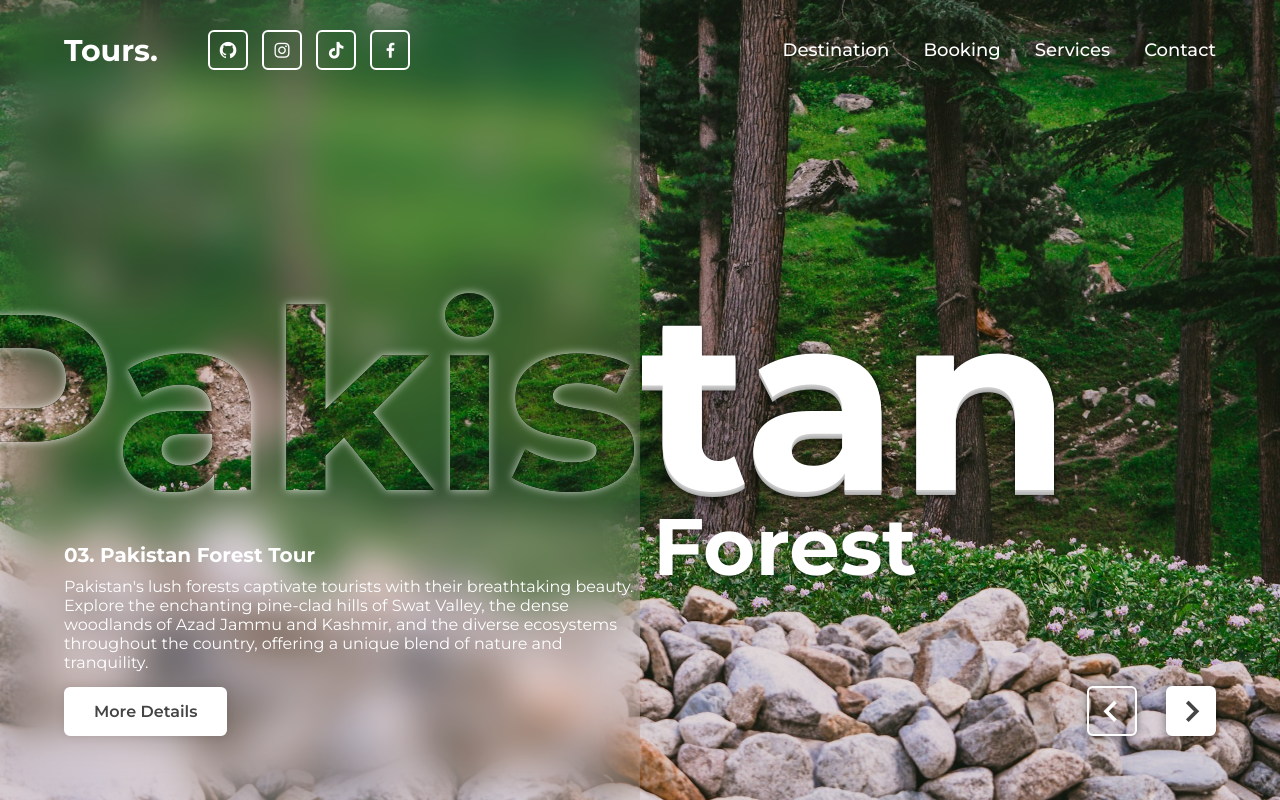
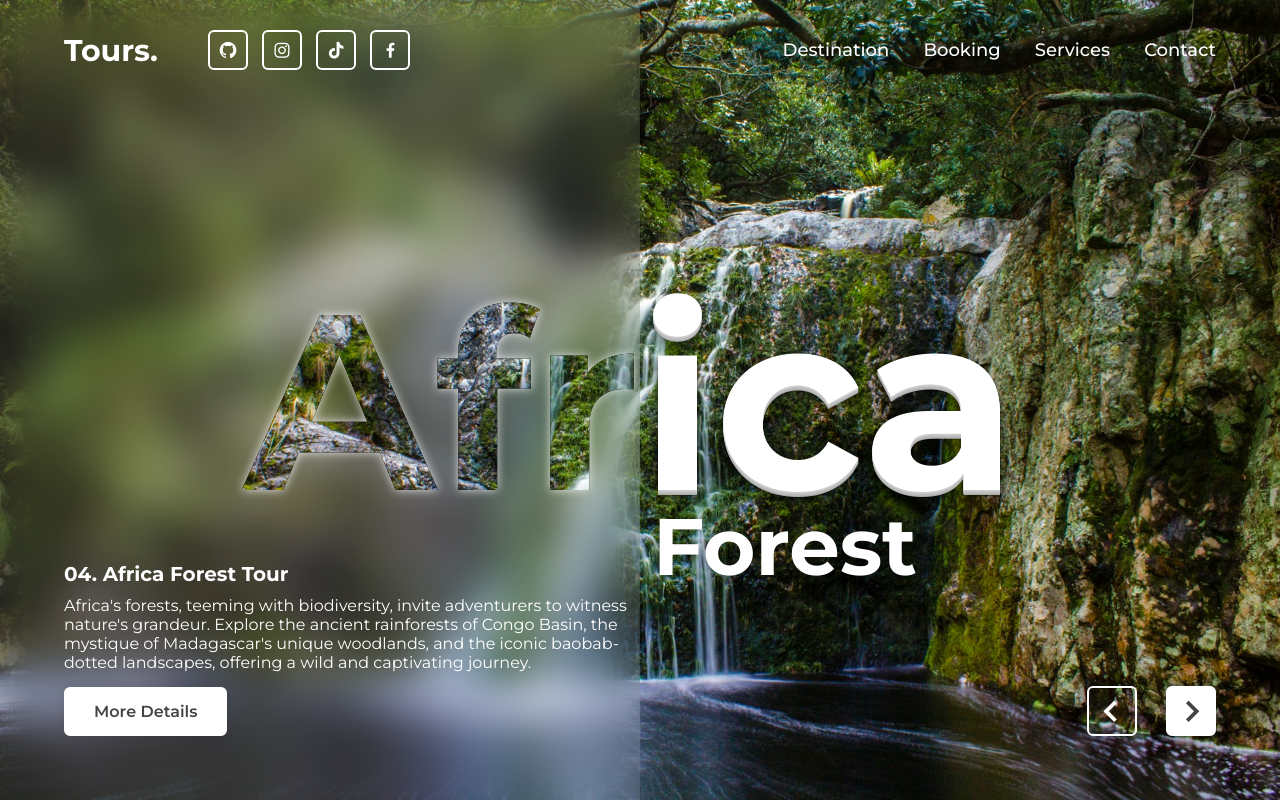
Before and after one commit to zohaibshah7/Project-Forest, a plain HTML site: page index.html in a window 1280 px wide. Drawn offline with nearby package versions, Linux system fonts and the light colour scheme.

Commit message:
Africa Forest Section Complete

```diff
--- a/index.html
+++ b/index.html
@@ -82,7 +82,7 @@
                 <img src="images/pakistan.jpg" alt="">
                 <div class="left-info">
                     <div class="penetrate-blur">
-                        <h1>Pakis</h1>
+                        <h1>Paki</h1>
                     </div>
                     <div class="content">
                         <h3>03. Pakistan Forest Tour</h3>
@@ -94,7 +94,29 @@
                     </div>
                 </div>
                 <div class="right-info">
-                    <h1>tan</h1>
+                    <h1>stan</h1>
+                    <h3>Forest</h3>
+                </div>
+            </div>
+
+            <!-- 04 Africa Forest -->
+            <div class="slide">
+                <img src="images/africa.jpg" alt="">
+                <div class="left-info">
+                    <div class="penetrate-blur">
+                        <h1>Afr</h1>
+                    </div>
+                    <div class="content">
+                        <h3>04. Africa Forest Tour</h3>
+                        <p> Africa's forests, teeming with biodiversity, invite adventurers to witness
+                            nature's grandeur. Explore the ancient rainforests of Congo Basin,
+                            the mystique of Madagascar's unique woodlands, and the iconic baobab-dotted
+                            landscapes, offering a wild and captivating journey.</p>
+                            <a href="#" class="btn">More Details</a>
+                    </div>
+                </div>
+                <div class="right-info">
+                    <h1>ica</h1>
                     <h3>Forest</h3>
                 </div>
             </div>
```
